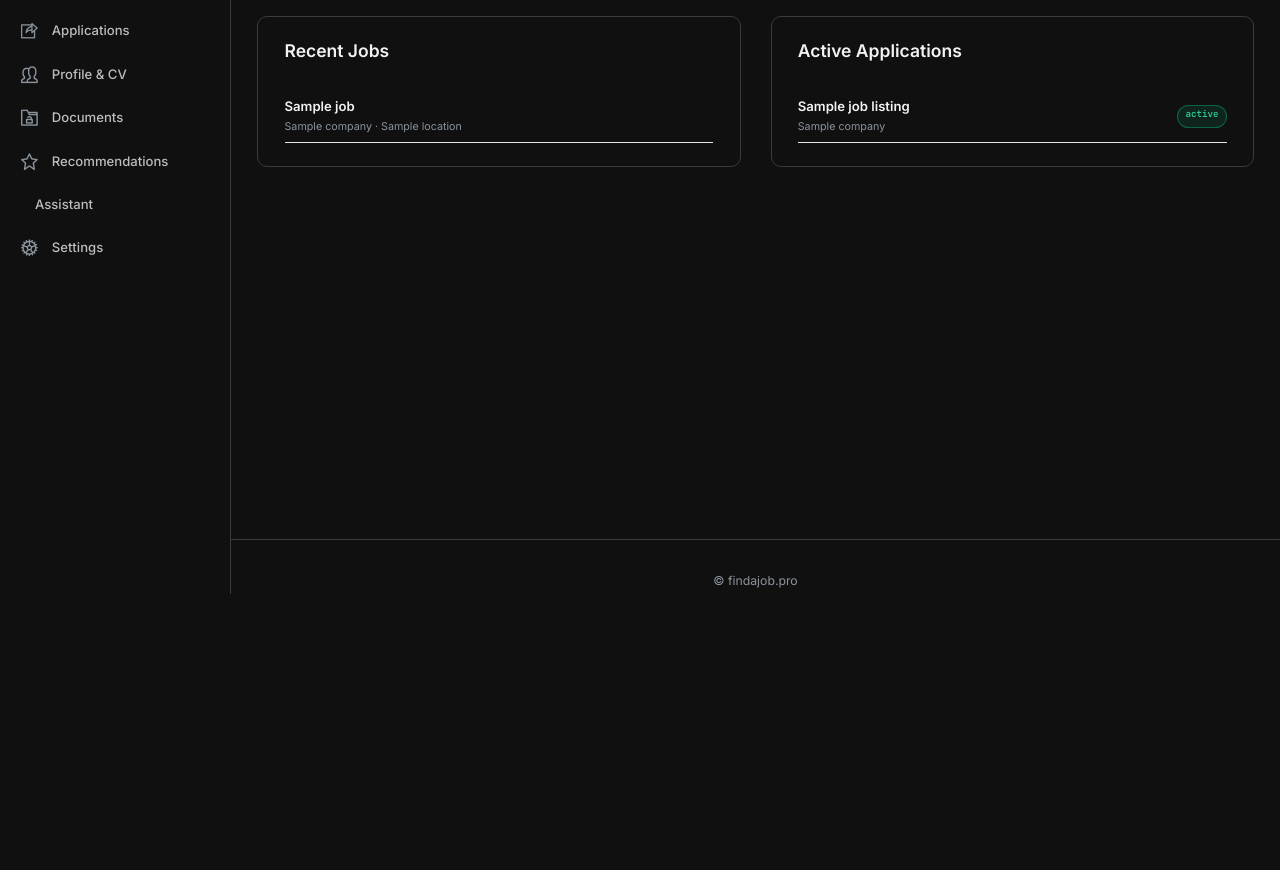
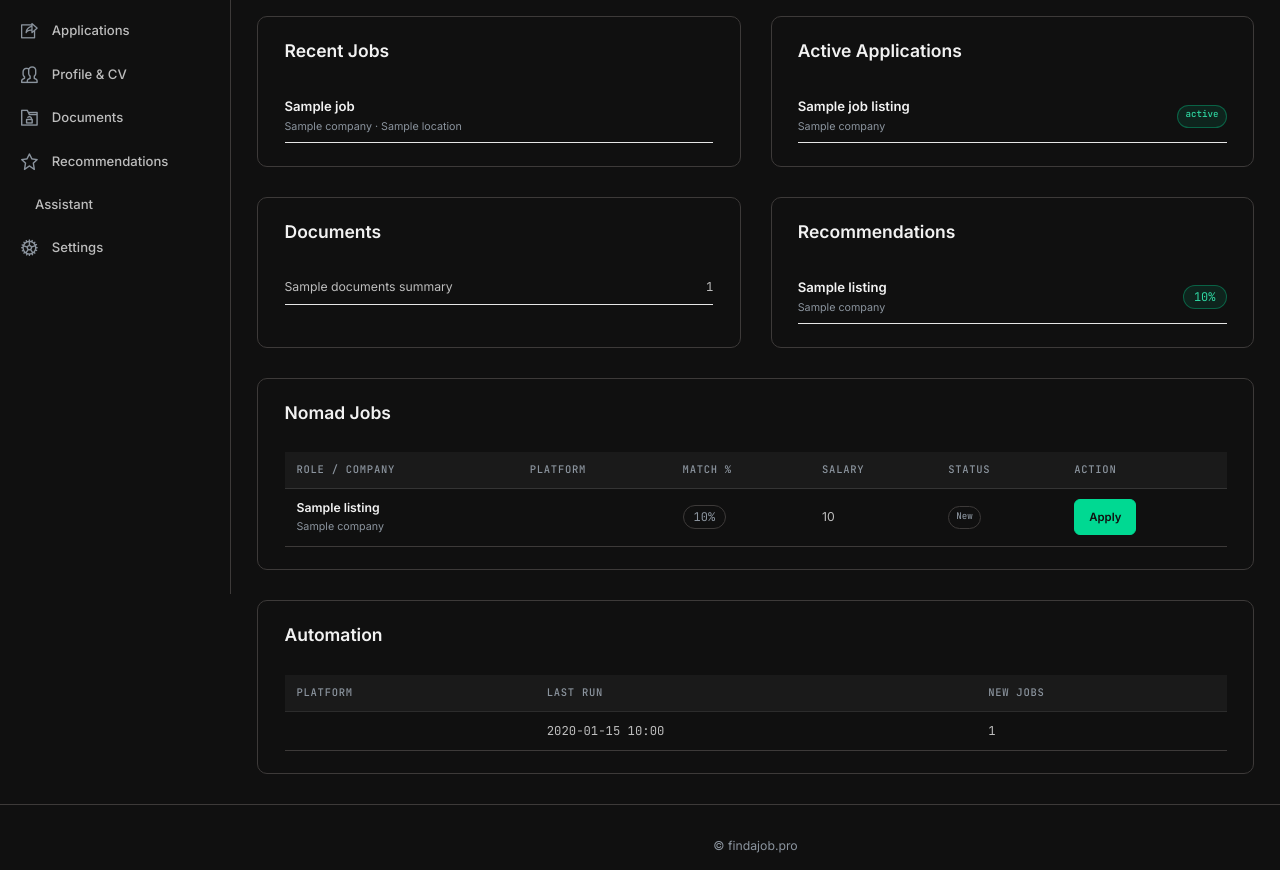
Before and after one commit to Geronimo1975/findajob-pro, a Django app: template backend/apps/dashboard/templates/dashboard_app/index.html in a window 1280 px wide. Shown: the part 206-1076 px from the top of the page. Before the commit the page ends 800 px from the top, so only its background shows below. Run offline with Django 5.2, Linux system fonts and the light colour scheme; the template is opened without the code that fills it: most values are stand-ins (such as "Sample title", 1, 10 or a date in 2020); parts of the project's set-up code (start-up, migrations or seed data) failed here and were passed over; some libraries are stand-ins or nearby versions.

Commit message:
feat(dashboard): render documents, recommendations, jobs table and automation blocks in Voltagent dark
Co-Authored-By: Claude Sonnet 5.5 <noreply@anthropic.com>

```diff
--- a/backend/apps/dashboard/kpis.py
+++ b/backend/apps/dashboard/kpis.py
@@ -25,6 +25,7 @@ def build_command_center(org, user, limit: int = 10) -> dict:
             "job_rows": [],
             "recommendations": [],
             "ingestion_runs": [],
+            "min_prescore": None,
         }
     profile = get_or_create_search_profile(org, user)
     listings = list(JobListing.objects.select_related("platform")[:limit])
@@ -55,6 +56,7 @@ def build_command_center(org, user, limit: int = 10) -> dict:
             r for r in job_rows if r["match"]["score"] >= profile.min_prescore
         ][:5],
         "ingestion_runs": ingestion_runs(),
+        "min_prescore": profile.min_prescore,
         "active_applications": list(
             apps.exclude(status__in=TERMINAL).select_related("job_listing")
         ),
--- a/backend/apps/dashboard/static/dashboard_app/css/theme-voltagent.css
+++ b/backend/apps/dashboard/static/dashboard_app/css/theme-voltagent.css
@@ -160,3 +160,18 @@
 [data-theme="dark"] #theme-toggle:hover { background: var(--fj-soft); color: var(--fj-ink); }
 [data-theme="dark"] #theme-toggle .ico-sun { display: block; }
 [data-theme="dark"] #theme-toggle .ico-moon { display: none; }
+
+/* Command-center blocks: tables, score pill (shared structure; dark chrome below) */
+.fj-mono { font-family: var(--fj-mono, ui-monospace, monospace); }
+.fj-table { width: 100%; min-width: 640px; border-collapse: collapse; }
+.fj-table th, .fj-table td { padding: 10px 12px; text-align: left; vertical-align: middle; border-bottom: 1px solid rgba(128,128,128,.25); }
+.fj-table th { font-family: var(--fj-mono, ui-monospace, monospace); font-size: 10.5px; letter-spacing: .07em; text-transform: uppercase; font-weight: 500; white-space: nowrap; }
+.fj-score { display: inline-block; padding: 2px 10px; border-radius: 9999px; border: 1px solid rgba(128,128,128,.35); font-family: var(--fj-mono, ui-monospace, monospace); font-size: 12px; }
+[data-theme="dark"] .fj-block { background: var(--fj-canvas); border: 1px solid var(--fj-edge); border-radius: 10px; box-shadow: none; }
+[data-theme="dark"] .fj-table th { background: var(--fj-soft); color: var(--fj-mute); }
+[data-theme="dark"] .fj-table td { color: var(--fj-body); border-bottom-color: var(--fj-edge); }
+[data-theme="dark"] .fj-table strong { color: var(--fj-ink); font-weight: 600; }
+[data-theme="dark"] .fj-table small, [data-theme="dark"] .fj-block small { color: var(--fj-mute); }
+[data-theme="dark"] .fj-score { color: var(--fj-mute); border-color: var(--fj-edge); background: transparent; }
+[data-theme="dark"] .fj-score-hi { background: rgba(0,217,146,.10); border-color: rgba(0,217,146,.35); color: var(--fj-success); }
+[data-theme="dark"] .fj-block .btn-sm { min-height: 36px; display: inline-flex; align-items: center; }
--- a/backend/apps/dashboard/templates/dashboard_app/index.html
+++ b/backend/apps/dashboard/templates/dashboard_app/index.html
@@ -68,6 +68,101 @@
 				</div>
 			</div>
 		</div>
+		<div class="row">
+			<div class="col-xl-6">
+				<div class="card fj-block" data-block="documents">
+					<div class="card-header border-0 pb-0"><h4 class="card-title mb-0">Documents</h4></div>
+					<div class="card-body">
+						{% for d in cc.documents_summary %}
+						<div class="d-flex justify-content-between align-items-center border-bottom py-2">
+							<span>{{ d.label }}</span>
+							<span class="fj-mono">{{ d.count }}</span>
+						</div>
+						{% empty %}
+						<p class="text-muted mb-0 py-3">No documents yet</p>
+						{% endfor %}
+					</div>
+				</div>
+			</div>
+			<div class="col-xl-6">
+				<div class="card fj-block" data-block="recommendations">
+					<div class="card-header border-0 pb-0"><h4 class="card-title mb-0">Recommendations</h4></div>
+					<div class="card-body">
+						{% for r in cc.recommendations %}
+						<div class="d-flex justify-content-between align-items-center border-bottom py-2">
+							<div>
+								<h6 class="mb-0">{{ r.listing.title }}</h6>
+								<small>{{ r.listing.company }}</small>
+							</div>
+							<span class="fj-score fj-score-hi">{{ r.match.score }}%</span>
+						</div>
+						{% empty %}
+						<p class="text-muted mb-0 py-3">No matches yet &mdash; add skills to your profile</p>
+						{% endfor %}
+					</div>
+				</div>
+			</div>
+		</div>
+		<div class="row">
+			<div class="col-12">
+				<div class="card fj-block" data-block="jobs-table">
+					<div class="card-header border-0 pb-0"><h4 class="card-title mb-0">Nomad jobs</h4></div>
+					<div class="card-body">
+						{% if cc.job_rows %}
+						<div class="fj-table-wrap" style="overflow-x:auto;max-width:100%">
+							<table class="fj-table">
+								<thead><tr>
+									<th>Role / Company</th><th>Platform</th><th>Match %</th>
+									<th>Salary</th><th>Status</th><th>Action</th>
+								</tr></thead>
+								<tbody>
+								{% for r in cc.job_rows %}
+								<tr>
+									<td><strong>{{ r.listing.title }}</strong><br><small>{{ r.listing.company }}</small></td>
+									<td>{{ r.listing.platform.name|default:r.listing.platform.slug }}</td>
+									<td><span class="fj-score {% if r.match.score >= cc.min_prescore %}fj-score-hi{% endif %}">{{ r.match.score }}%</span></td>
+									<td>{{ r.listing.salary|default:"&mdash;" }}</td>
+									<td><span class="badge badge-light">New</span></td>
+									<td><a class="btn btn-primary btn-sm" href="#">Apply</a></td>
+								</tr>
+								{% endfor %}
+								</tbody>
+							</table>
+						</div>
+						{% else %}
+						<p class="text-muted mb-0 py-3">No jobs yet. New listings will show up here once ingestion runs.</p>
+						{% endif %}
+					</div>
+				</div>
+			</div>
+		</div>
+		<div class="row">
+			<div class="col-12">
+				<div class="card fj-block" data-block="automation">
+					<div class="card-header border-0 pb-0"><h4 class="card-title mb-0">Automation</h4></div>
+					<div class="card-body">
+						{% if cc.ingestion_runs %}
+						<div class="fj-table-wrap" style="overflow-x:auto;max-width:100%">
+							<table class="fj-table">
+								<thead><tr><th>Platform</th><th>Last run</th><th>New jobs</th></tr></thead>
+								<tbody>
+								{% for run in cc.ingestion_runs %}
+								<tr>
+									<td>{{ run.platform }}</td>
+									<td class="fj-mono">{{ run.last_scraped_at|date:"Y-m-d H:i" }}</td>
+									<td class="fj-mono">{{ run.new_count }}</td>
+								</tr>
+								{% endfor %}
+								</tbody>
+							</table>
+						</div>
+						{% else %}
+						<p class="text-muted mb-0 py-3">No ingestion runs yet</p>
+						{% endif %}
+					</div>
+				</div>
+			</div>
+		</div>
 	</div>
 </div>
 {% endblock %}
```
Also changed, not shown: backend/tests/dashboard/test_enriched_index.py (added, +70 -0 lines), backend/tests/dashboard/test_index_context.py (+1 -0 lines), backend/tests/dashboard/test_layout.py (+1 -1 lines).
